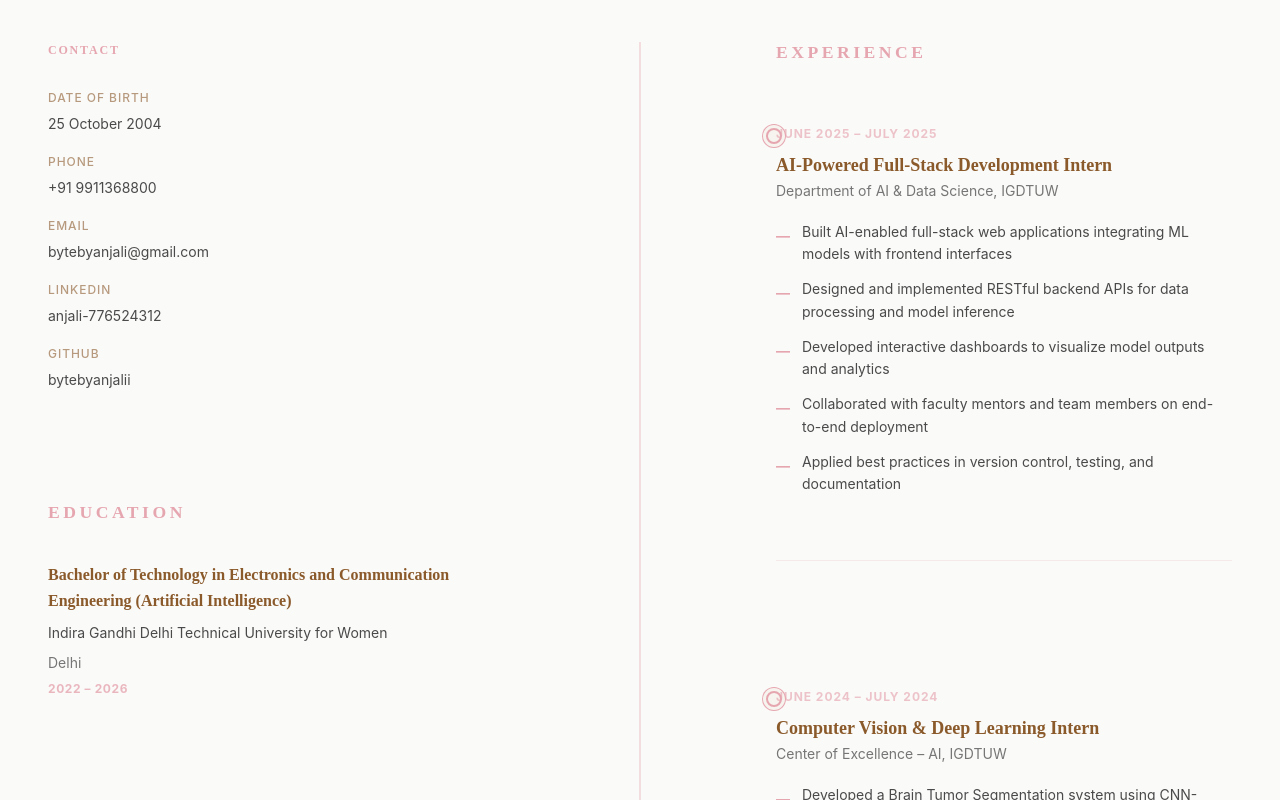
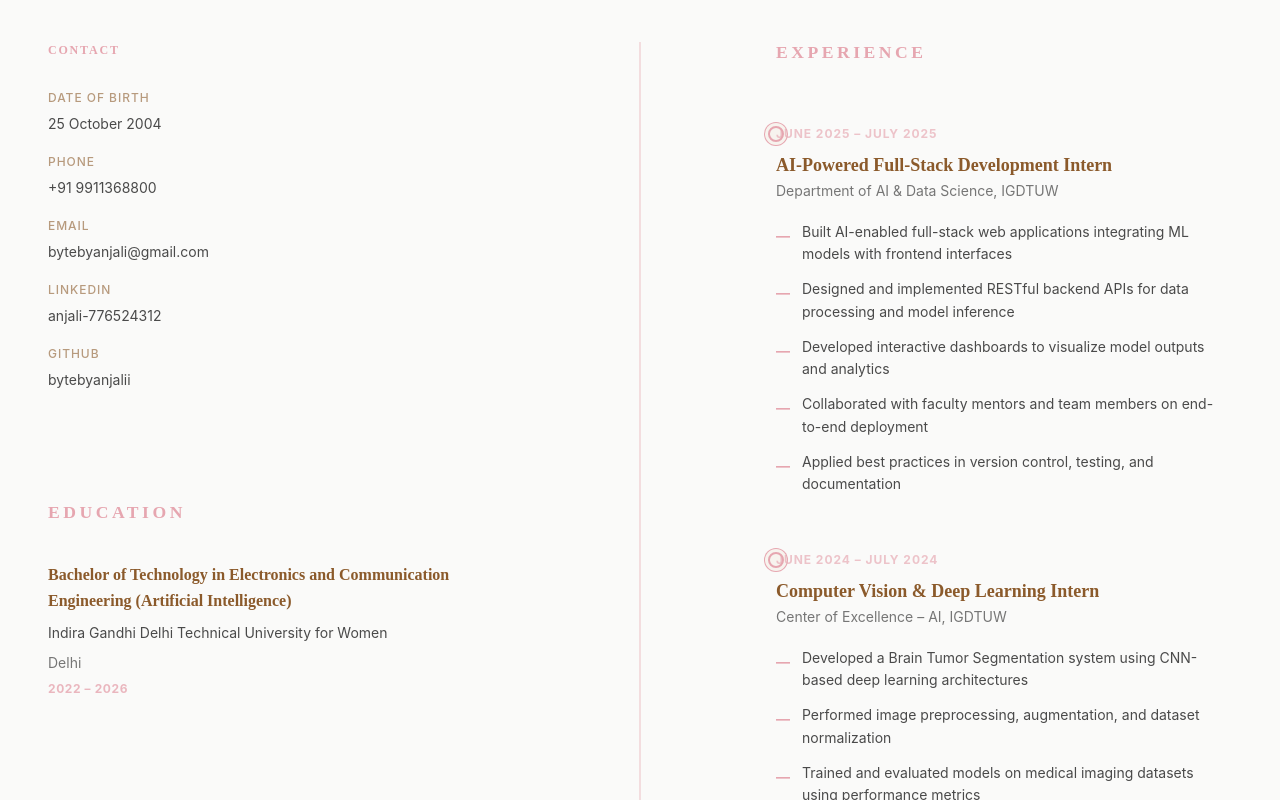
Before and after one commit to bytebyanjalii/anjalis-portfolio, a React (Vite) app: page / in a window 1280 px wide. Shown: the part 1560-2360 px from the top of the page. Built offline with nearby package versions, Linux system fonts and the light colour scheme.

Commit message:
Fix Experience timeline alignment: dots centered on spine, equal spacing, removed dividers

```diff
--- a/src/sections/Resume.jsx
+++ b/src/sections/Resume.jsx
@@ -191,26 +191,27 @@ export default function Resume() {
           </h3>
 
           {/* Experience Timeline */}
-          <div className="relative space-y-16">
+          <div className="relative space-y-14">
             {/* Timeline line (visible on mobile below title) */}
             <div className="md:hidden absolute left-0 top-0 bottom-0 w-0.5" style={{ backgroundColor: '#E6A6B0', opacity: 0.3 }}></div>
 
             {experiences.map((exp, idx) => (
-              <div key={idx} className="relative">
-                {/* Timeline dot - larger and more prominent */}
+              <div key={idx} className="relative md:-ml-12">
+                {/* Timeline dot - anchored to center timeline */}
                 <div
-                  className="absolute w-4 h-4 rounded-full border-2 transform -translate-x-1/2"
+                  className="absolute w-4 h-4 rounded-full border-2"
                   style={{
-                    left: '-2px',
-                    top: '2px',
+                    left: '48px',
+                    top: '0',
                     backgroundColor: '#F7F3EE',
                     borderColor: '#E6A6B0',
                     boxShadow: '0 0 0 3px #F7F3EE, 0 0 0 4px #E6A6B0',
+                    transform: 'translateX(-50%)',
                   }}
                 ></div>
 
                 {/* Experience Content */}
-                <div className="md:ml-0 ml-8">
+                <div className="md:ml-12 ml-8">
                   {/* Duration (muted, subtle styling) */}
                   <p className="text-xs tracking-wide font-bold uppercase" style={{ color: '#E6A6B0', opacity: 0.65, letterSpacing: '0.08em', marginBottom: '0.75rem' }}>
                     {exp.duration}
@@ -238,11 +239,6 @@ export default function Resume() {
                     ))}
                   </ul>
                 </div>
-
-                {/* Divider between experiences - more subtle */}
-                {idx < experiences.length - 1 && (
-                  <div className="mt-16 pt-16 border-t" style={{ borderColor: '#E6A6B0', opacity: 0.2 }}></div>
-                )}
               </div>
             ))}
           </div>
```
